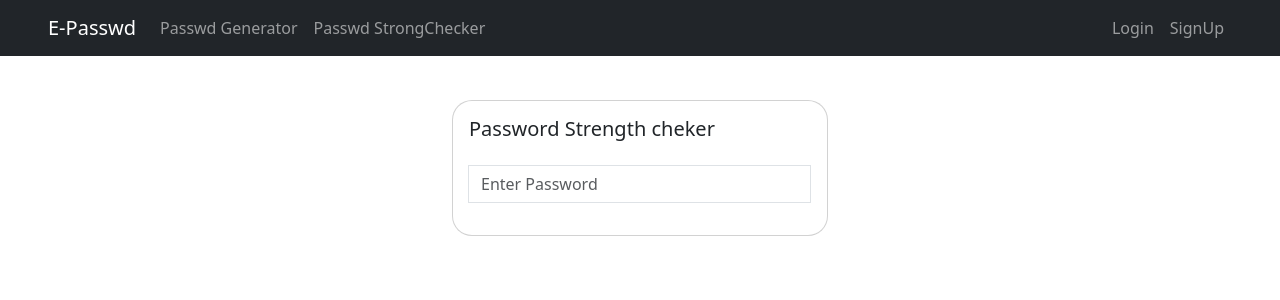
After one commit to ibar2/Epasswd, a Django app: template epasswd_app/templates/pages/password_strength_checker.html in a window 1280 px wide. The commit adds this page. Shown: the top 300 px of the page. Run offline with Django 4.2, Linux system fonts and the light colour scheme; the template is opened without the code that fills it, so the values that code supplies are empty.

Commit message:
Added the strength and pwned checking functionality created a view for the password stregnth checker and improved it

```diff
--- /dev/null
+++ b/epasswd_app/templates/pages/password_strength_checker.html
@@ -0,0 +1,100 @@
+{% extends 'base/base.html' %}
+{% block body %}
+<style>
+  .container {
+    max-width: 800px;
+  }
+
+  .card {
+    border-radius: 20px;
+  }
+
+  .card-title {
+    margin-bottom: 0;
+  }
+
+  .input-group {
+    margin-bottom: 1rem;
+  }
+
+  .password-output {
+    border-top-right-radius: 0;
+    border-bottom-right-radius: 0;
+  }
+
+  .copy-btn {
+    border-top-left-radius: 0;
+    border-bottom-left-radius: 0;
+  }
+
+  .generate-btn {
+    border-radius: 20px;
+  }
+
+  @media only screen and (max-width: 576px) {
+    .card {
+      margin-top: 2rem;
+      margin-bottom: 2rem;
+    }
+
+    #nonesense {
+      display: none;
+    }
+  }
+  .mtttt{
+    margin-top:100px;
+  }
+</style>
+<div class="container mt-5">
+  <div class="row justify-content-center mtttt">
+    <div class="col-md-6">
+      <div class="card">
+        <div class="card-body">
+          <h5 class="card-title">Password Strength cheker</h5>
+          <div class="input-group mb-3">
+            <!-- Password input container -->
+            <div class="input-group-prepend">
+              <!-- <span class="input-group-text bg-secondary text-white" id="nonesense">Password</span> -->
+            </div>
+            <input type="text" class="form-control password-output mt-4" placeholder="Enter Password" id='passwordsc'>
+
+          </div>
+          <!-- password strength output -->
+          <p id="password_strength" {%if bad %} "style='color:red'" {% endif %}></p>
+        </div>
+      </div>
+    </div>
+  </div>
+  </div>
+  <script src="https://code.jquery.com/jquery-3.6.0.min.js"></script>
+  <script>
+    $(document).ready(function() {
+        $('#passwordsc').on('input', function() {
+            var password = $(this).val();
+
+            if (password) {
+              if (password.length >= 8){
+                $.ajax({
+                    type: 'POST',
+                    url: '{% url "password_checking" %}',
+                    data: {
+                        'password': password,
+                        csrfmiddlewaretoken: '{{ csrf_token }}'
+                    },
+                    success: function(response) {
+                        $('#password_strength').text(response.result);
+                        if (response.coloring){
+                            $('#password_strength').attr('style', response.coloring)
+                        }
+                    }
+                });
+            } else {
+                $('#password_strength').attr('style', 'color:black')
+                $('#password_strength').text('must be 8 character long or more');
+            }}else{
+              $('#password_strength').empty()
+            }
+        });
+    });
+</script>
+{% endblock body %}
```
Also changed, not shown: epasswd_app/templates/pages/signup.html (+22 -32 lines), epasswd_app/views.py (+30 -2 lines).
